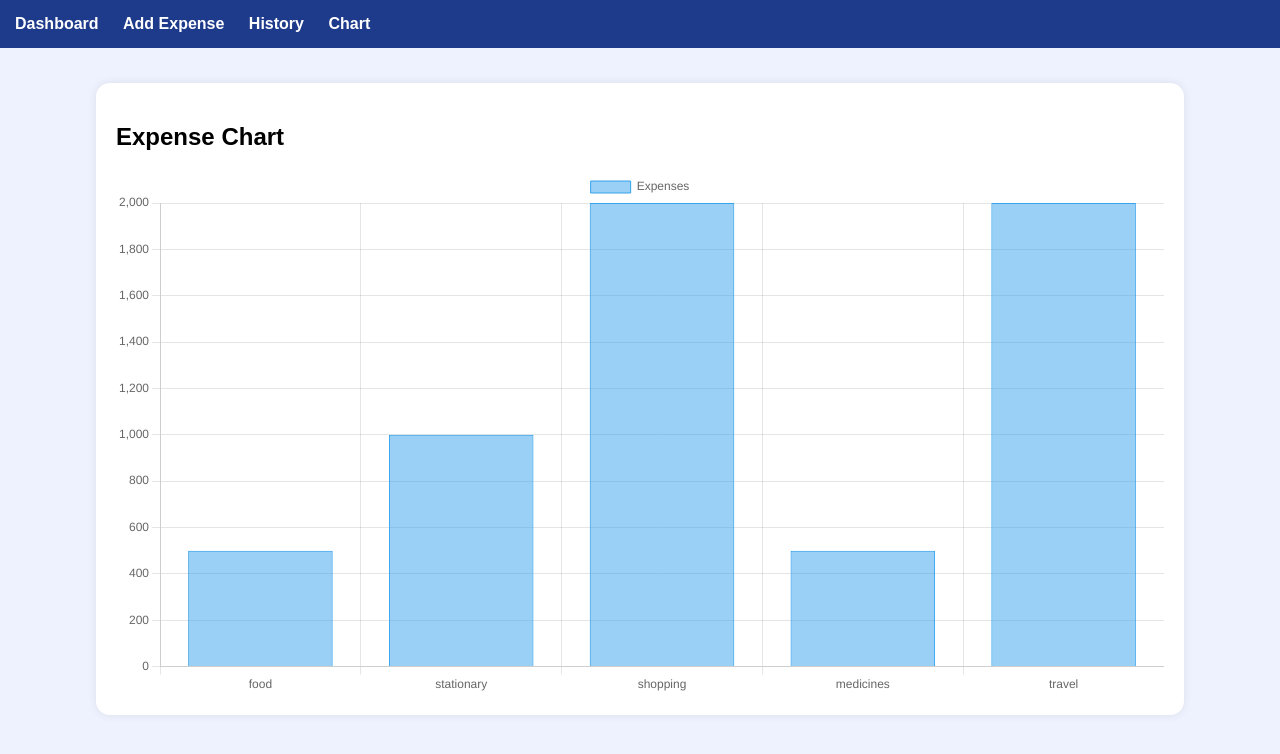
After one commit to PixelPudding06/expense-prediction-project, a Django app: page /chart/ in a window 1280 px wide. The commit adds this page. Shown: the top 754 px of the page. Run offline with Django 5.2, Linux system fonts and the light colour scheme; data comes from the database, SQL or seed files in the repository; both versions use the stored data as it was after the commit.

Commit message:
Stable colorful dashboard version

```diff
--- a/budgetadvisor/urls.py
+++ b/budgetadvisor/urls.py
@@ -1,8 +1,13 @@
 from django.contrib import admin
 from django.urls import path
-from expenses.views import home
+from expenses.views import dashboard, add_expense, history, delete_expense, chart, edit_expense
 
 urlpatterns = [
     path('admin/', admin.site.urls),
-    path('', home),
+    path('', dashboard),
+    path('add/', add_expense),
+    path('history/', history),
+    path('chart/', chart),
+    path('edit/<int:id>/', edit_expense),
+    path('delete/<int:id>/', delete_expense),
 ]
--- a/expenses/views.py
+++ b/expenses/views.py
@@ -1,27 +1,87 @@
-from django.shortcuts import render
+from django.shortcuts import render, redirect, get_object_or_404
 from .models import Expense
+from sklearn.linear_model import LinearRegression
 
-def home(request):
-    data = Expense.objects.all()
+def dashboard(request):
+    data = Expense.objects.all().order_by('-date')
 
-    total = 0
-    count = 0
+    total = sum(x.amount for x in data)
 
-    for x in data:
-        total += x.amount
-        count += 1
+    amounts = [x.amount for x in data]
+    months = [[i+1] for i in range(len(amounts))]
 
-    if count > 0:
-        prediction = total + 500
+    if len(amounts) > 1:
+        model = LinearRegression()
+        model.fit(months, amounts)
+        prediction = int(model.predict([[len(amounts)+1]])[0])
+
+    elif len(amounts) == 1:
+        prediction = amounts[0]
+
     else:
         prediction = 0
 
-    budget = 5000
-    remaining = budget - total
+    remaining = 5000 - total
 
-    return render(request, 'home.html', {
-        'data': data,
+    labels = []
+    values = []
+
+    for x in data:
+        labels.append(x.category)
+        values.append(x.amount)
+
+    return render(request, 'dashboard.html', {
+        'data': data[:5],
+        'total': total,
         'prediction': prediction,
-        'total': total,
-        'remaining': remaining
+        'remaining': remaining,
+        'labels': labels,
+        'values': values
     })
+
+def add_expense(request):
+    if request.method == "POST":
+        Expense.objects.create(
+            category=request.POST['category'],
+            amount=request.POST['amount'],
+            date=request.POST['date']
+        )
+        return redirect('/history/')
+
+    return render(request, 'add_expense.html')
+
+
+def history(request):
+    data = Expense.objects.all().order_by('-date')
+    return render(request, 'history.html', {'data': data})
+
+
+def delete_expense(request, id):
+    item = get_object_or_404(Expense, id=id)
+    item.delete()
+    return redirect('/history/')
+def chart(request):
+    data = Expense.objects.all()
+
+    labels = []
+    values = []
+
+    for x in data:
+        labels.append(x.category)
+        values.append(x.amount)
+
+    return render(request, 'chart.html', {
+        'labels': labels,
+        'values': values
+    })
+def edit_expense(request, id):
+    item = get_object_or_404(Expense, id=id)
+
+    if request.method == "POST":
+        item.category = request.POST['category']
+        item.amount = request.POST['amount']
+        item.date = request.POST['date']
+        item.save()
+        return redirect('/history/')
+
+    return render(request, 'edit.html', {'item': item})
--- /dev/null
+++ b/templates/base.html
@@ -0,0 +1,76 @@
+<!DOCTYPE html>
+<html>
+<head>
+<title>Expense Dashboard</title>
+
+<style>
+body{
+font-family:Arial;
+margin:0;
+padding:0;
+background:#eef2ff;
+}
+
+nav{
+background:#1e3a8a;
+padding:15px;
+}
+
+nav a{
+color:white;
+text-decoration:none;
+margin-right:20px;
+font-weight:bold;
+}
+
+.container{
+width:85%;
+margin:auto;
+padding:20px;
+}
+
+.card{
+background:white;
+padding:20px;
+margin-top:15px;
+border-radius:14px;
+box-shadow:0 0 10px rgba(0,0,0,0.08);
+}
+
+.btn{
+background:#2563eb;
+color:white;
+padding:8px 12px;
+border:none;
+border-radius:8px;
+text-decoration:none;
+cursor:pointer;
+}
+
+input{
+width:100%;
+padding:10px;
+margin-top:10px;
+border:1px solid #ccc;
+border-radius:8px;
+}
+</style>
+
+</head>
+
+<body>
+
+<nav>
+<a href="/">Dashboard</a>
+<a href="/add/">Add Expense</a>
+<a href="/history/">History</a>
+<a href="/chart/">Chart</a>
+</nav>
+
+<div class="container">
+{% block content %}
+{% endblock %}
+</div>
+
+</body>
+</html>
--- /dev/null
+++ b/templates/chart.html
@@ -0,0 +1,38 @@
+{% extends 'base.html' %}
+
+{% block content %}
+
+<div class="card">
+
+<h2>Expense Chart</h2>
+
+<canvas id="myChart" width="400" height="200"></canvas>
+
+</div>
+
+<script src="https://cdn.jsdelivr.net/npm/chart.js"></script>
+
+<script>
+const ctx = document.getElementById('myChart');
+
+new Chart(ctx, {
+    type: 'bar',
+    data: {
+        labels: {{ labels|safe }},
+        datasets: [{
+            label: 'Expenses',
+            data: {{ values|safe }},
+            borderWidth: 1
+        }]
+    },
+    options: {
+        scales: {
+            y: {
+                beginAtZero: true
+            }
+        }
+    }
+});
+</script>
+
+{% endblock %}
```
Also changed, not shown: templates/add_expense.html (added, +26 -0 lines), templates/dashboard.html (added, +80 -0 lines), templates/edit.html (added, +26 -0 lines), templates/history.html (added, +24 -0 lines), templates/home.html (+57 -20 lines), db.sqlite3.
